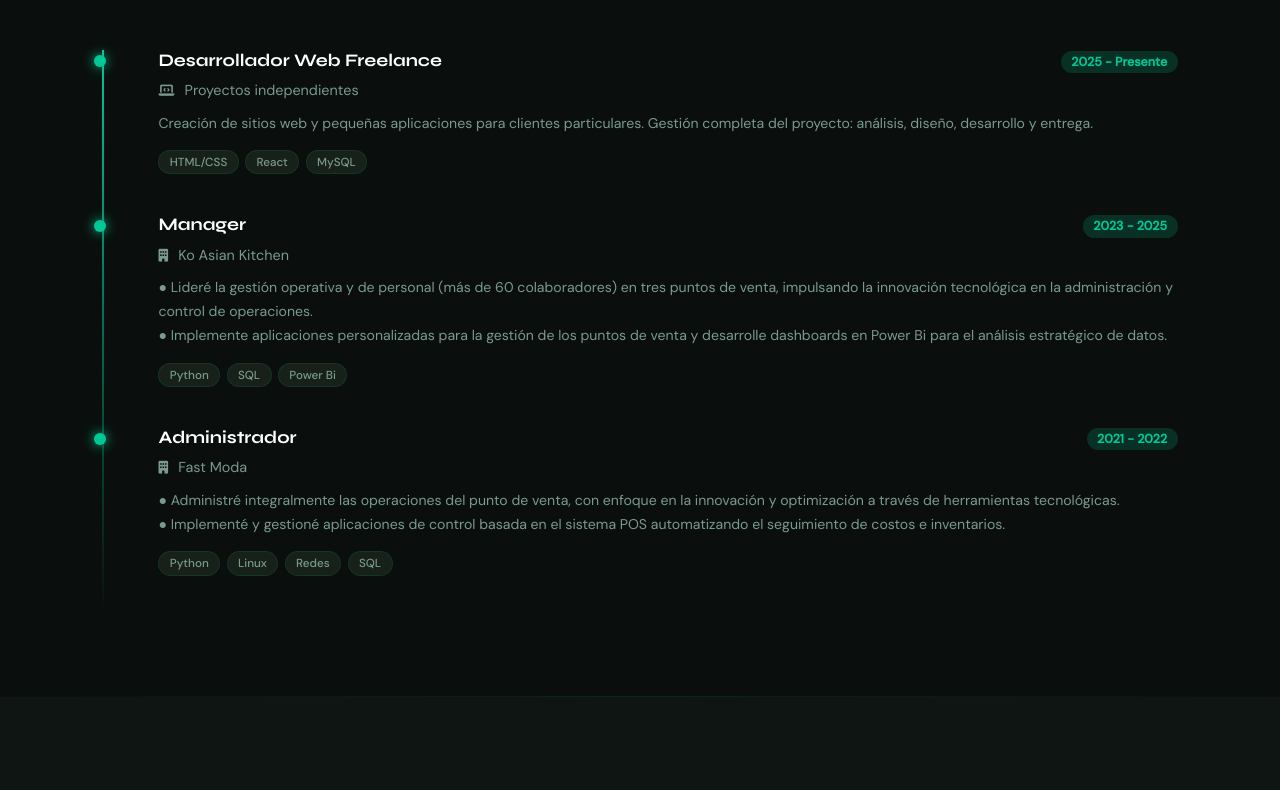
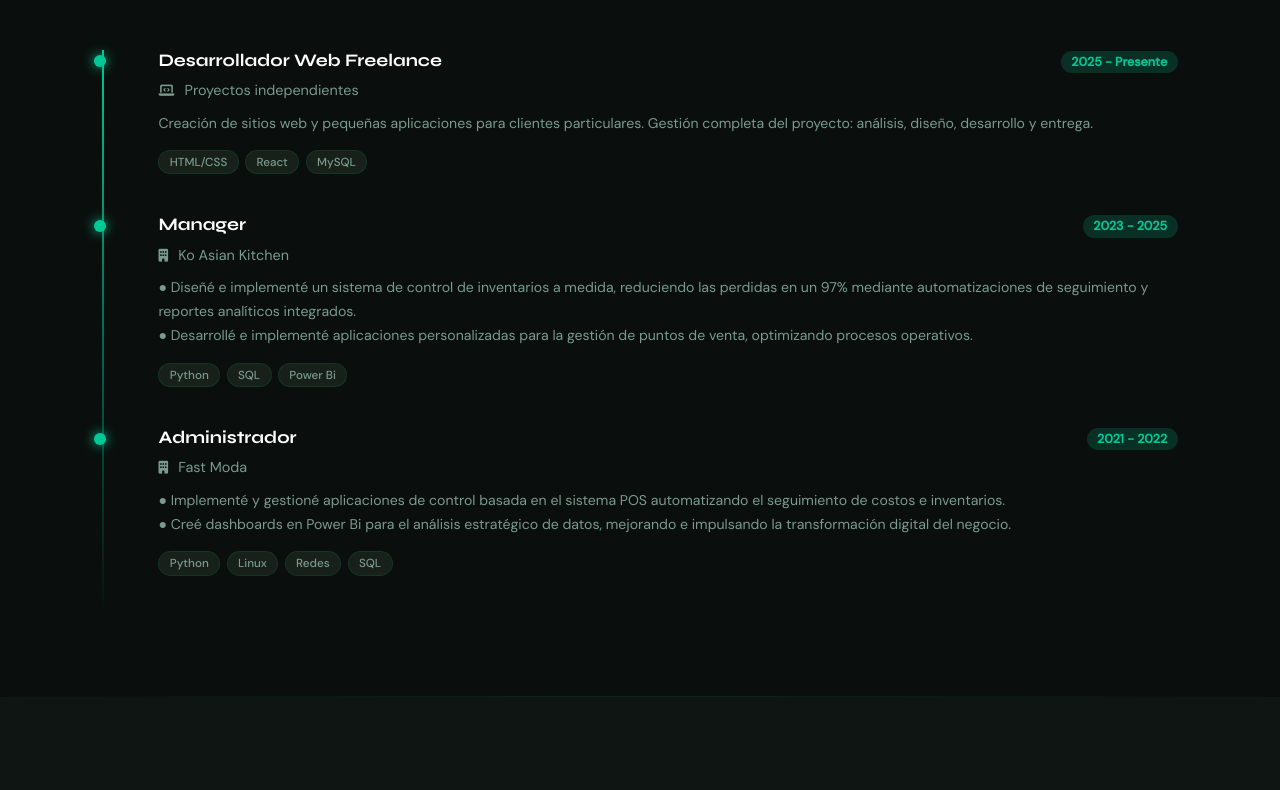
Before and after one commit to CamiGit/Portafolio, a plain HTML site: page index.html in a window 1280 px wide. Shown: the part 2000-2790 px from the top of the page. Drawn offline with Linux system fonts and the light colour scheme.

Commit message:
Corrección hoja de vida

```diff
--- a/index.html
+++ b/index.html
@@ -139,8 +139,8 @@
         <span class="timeline-period">2023 - 2025</span>
       </div>
       <div class="timeline-company"><i class="fa-solid fa-building"></i> Ko Asian Kitchen </div>
-      <p class="timeline-desc">● Lideré la gestión operativa y de personal (más de 60 colaboradores) en tres puntos de venta, impulsando la innovación tecnológica en la administración y control de operaciones. <br>
-                              ● Implemente aplicaciones personalizadas para la gestión de los puntos de venta y desarrolle dashboards en Power Bi para el análisis estratégico de datos.</p>
+      <p class="timeline-desc">● Diseñé e implementé un sistema de control de inventarios a medida, reduciendo las perdidas en un 97% mediante automatizaciones de seguimiento y reportes analíticos integrados. <br>
+                              ● Desarrollé e implementé aplicaciones personalizadas para la gestión de puntos de venta, optimizando procesos operativos.</p>
       <div class="timeline-tags">
         <span class="tag">Python</span>
         <span class="tag">SQL</span>
@@ -155,8 +155,8 @@
         <span class="timeline-period">2021 - 2022</span>
       </div>
       <div class="timeline-company"><i class="fa-solid fa-building"></i> Fast Moda</div>
-      <p class="timeline-desc">● Administré integralmente las operaciones del punto de venta, con enfoque en la innovación y optimización a través de herramientas tecnológicas. <br>
-                              ● Implementé y gestioné aplicaciones de control basada en el sistema POS automatizando el seguimiento de costos e inventarios.</p>
+      <p class="timeline-desc">● Implementé y gestioné aplicaciones de control basada en el sistema POS automatizando el seguimiento de costos e inventarios.<br>
+                              ● Creé dashboards en Power Bi para el análisis estratégico de datos, mejorando e impulsando la transformación digital del negocio.</p>
       <div class="timeline-tags">
         <span class="tag">Python</span>
         <span class="tag">Linux</span>
@@ -289,7 +289,7 @@
       <h2 class="section-title">Sobre <span>Mí</span></h2>
     </div>
     <p class="about-bio reveal">
-      Soy un desarrollador Full Stack junior apasionado por la tecnología y la resolución de problemas. Me encuentro en constante aprendizaje, explorando tanto el front-end como el back-end para construir aplicaciones completas y funcionales. Disfruto trabajar en equipo, seguir buenas prácticas de código y mantenerme actualizado con las nuevas tendencias del sector.
+      Desarrollador Full Stack con formación en Ingeniería de Software y especialización en seguridad de la información. Con sólido enfoque en backend usando Java (Spring Boot) y Python (Django), y experiencia en frontend con React. He construido aplicaciones web completas como e-commerce, gestores de reservas e interfaces responsive, aplicando buenas prácticas de desarrollo, REST APIs y computación en la nube con AWS. Destaco por mi capacidad analítica, rápido aprendizaje y visión orientada al desarrollo de software seguro y escalable.
     </p>
     <div class="about-info reveal reveal-delay-1">
       <div class="info-item">
```
Also changed, not shown: 1 other file.
